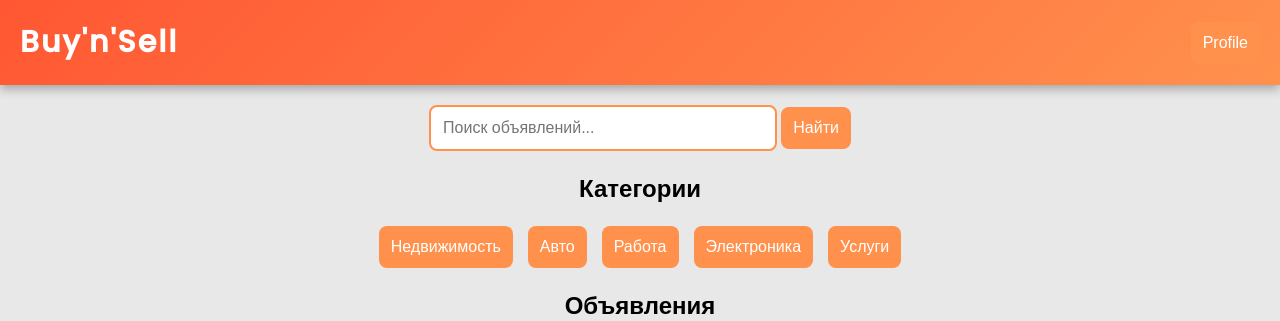
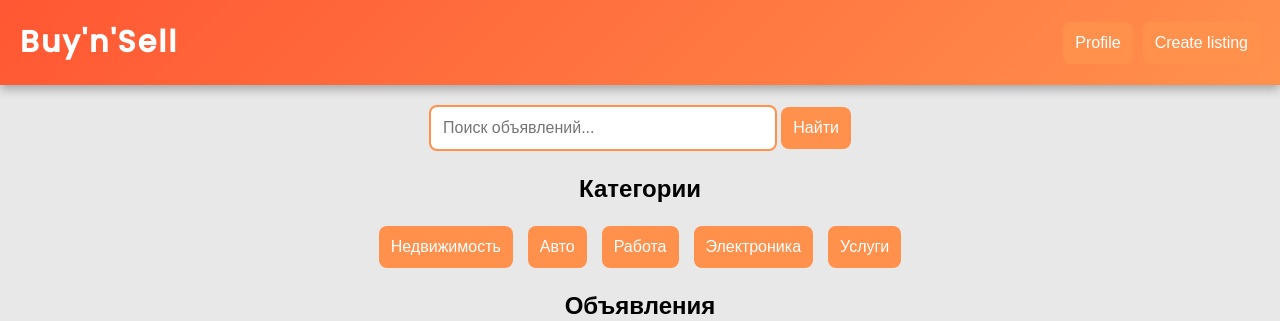
Before and after one commit to NotRindik/Python-Project-University, a Django app: page / in a window 1280 px wide. Shown: the top 321 px of the page. Run offline with Django 5.2, Linux system fonts and the light colour scheme; the visitor is signed in with stand-in values (Sample User, id 1).

Commit message:
изменение интерфейса при входе

```diff
--- a/PythonProject/myapp/templates/home.html
+++ b/PythonProject/myapp/templates/home.html
@@ -105,6 +105,7 @@
         <div class="buttons">
             {% if user.is_authenticated %}
                 <button onclick="location.href='{% url 'profile' %}'">Profile</button>
+                <button onclick="location.href='{% url 'create' %}'">Create listing</button>
             {% else %}
                 <button onclick="location.href='{% url 'register' %}'">Sign In</button>
                 <button onclick="location.href='{% url 'login' %}'">Log In</button>
```
